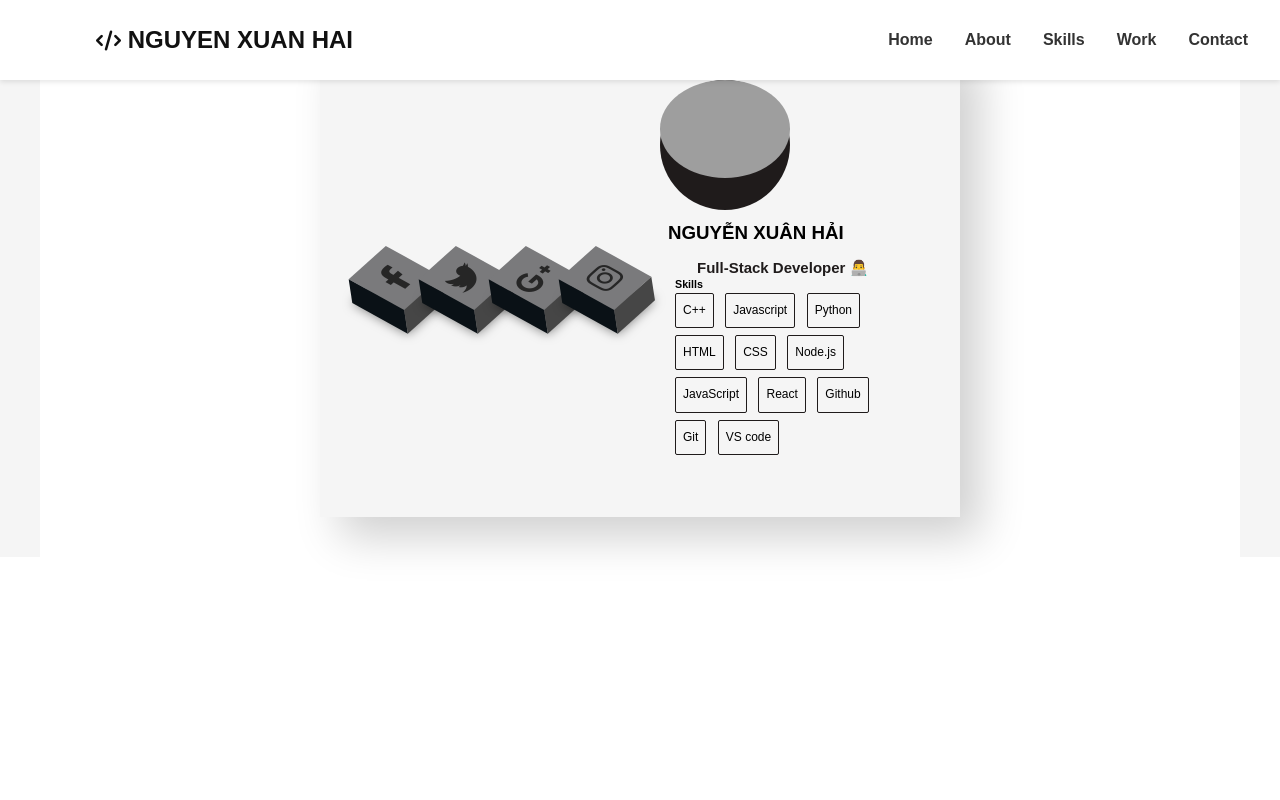
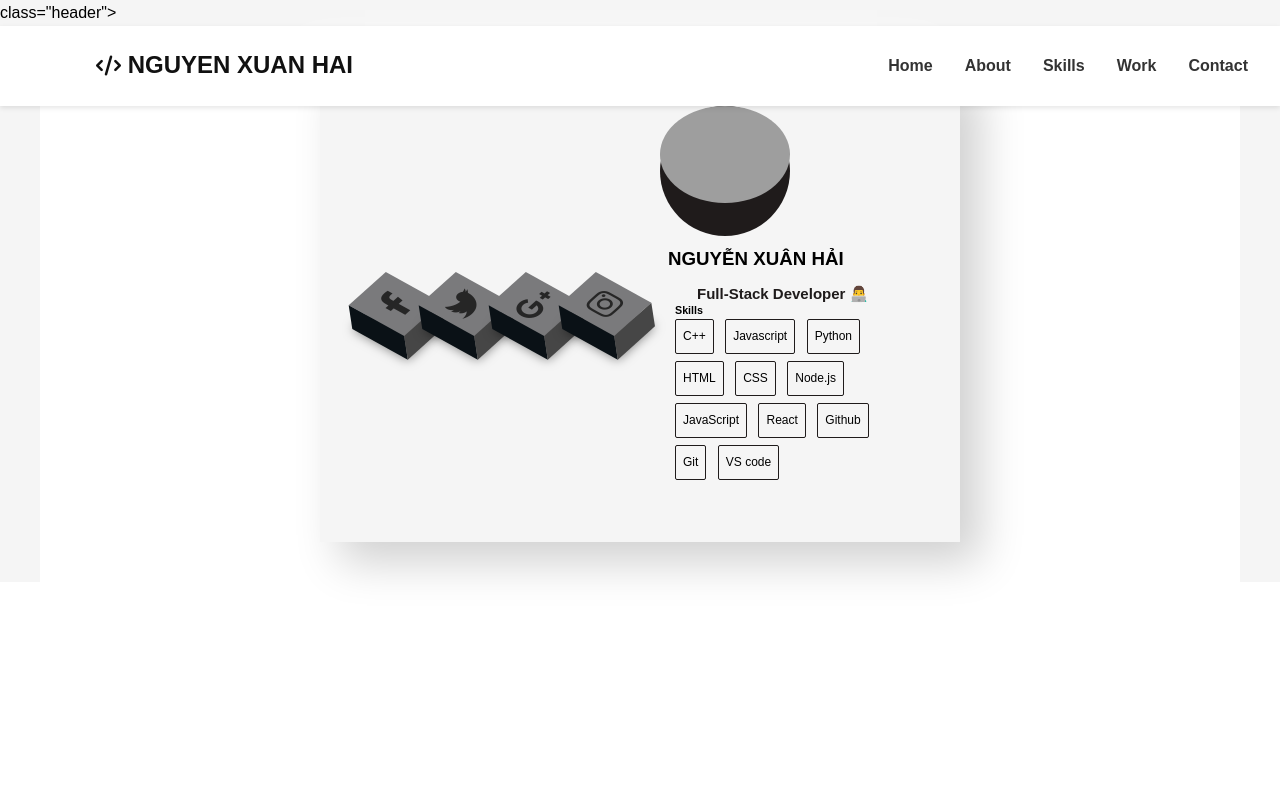
Before and after one commit to xuanhai0913/Nguyen-Xuan-Hai-s-Profile-Frontend, a plain HTML site: page index.html in a window 1280 px wide. Shown: the top 800 px of the page. Drawn offline with Linux system fonts and the light colour scheme; grey boxes are pictures that could not be loaded.

Commit message:
Update index.html

```diff
--- a/index.html
+++ b/index.html
@@ -296,7 +296,7 @@
 </head>
 
 <body>
-    <header>
+    <header> class="header">
         <button class="nav-toggle">
             <span class="hamburger"></span>
         </button>
```
